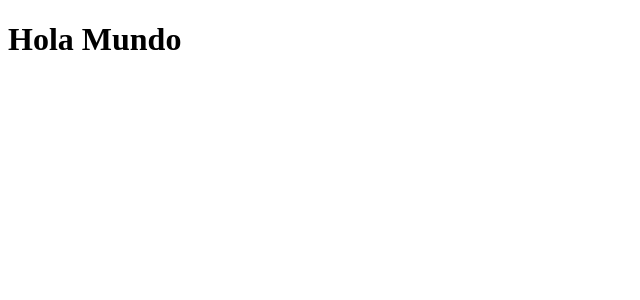
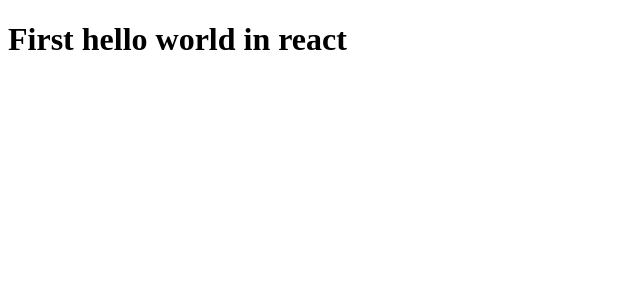
Before and after one commit to KevinAndresOrtiz/react_training, a React (Vite) app in the folder counter-app/: page / in a window 1280 px wide. Shown: the top 300 px of the page, without its empty margins (0-640 px from the left). Built offline with nearby package versions, Linux system fonts and the light colour scheme.

Commit message:
changed text in react.js

```diff
--- a/counter-app/src/main.jsx
+++ b/counter-app/src/main.jsx
@@ -2,7 +2,7 @@ import React from 'react';
 import ReactDOM  from 'react-dom/client';
 
 function App() {
-    return (<h1>Hola Mundo</h1>);
+    return (<h1>First hello world in react</h1>);
 }
 
 ReactDOM.createRoot(document.getElementById('root')).render(
```
